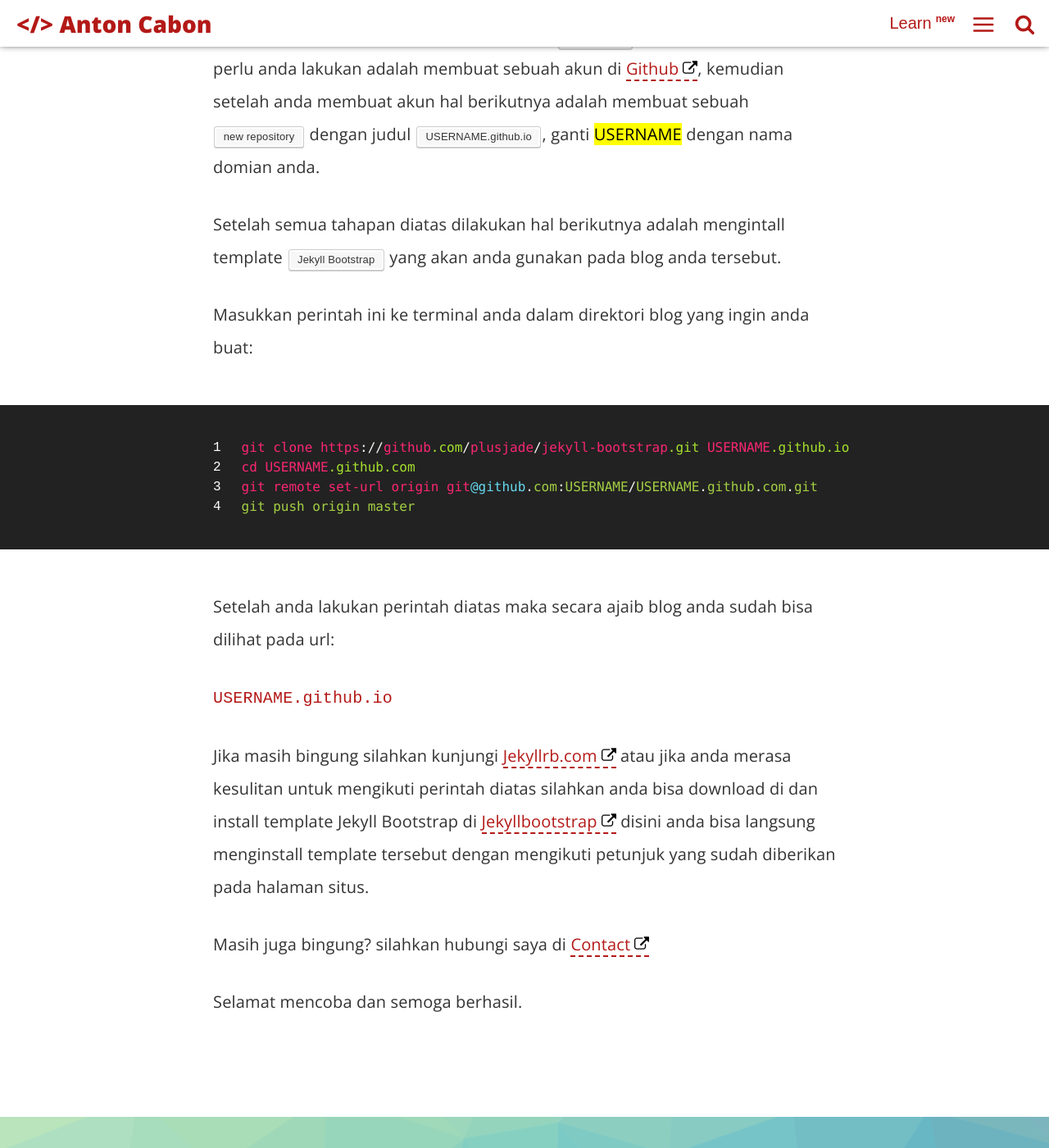
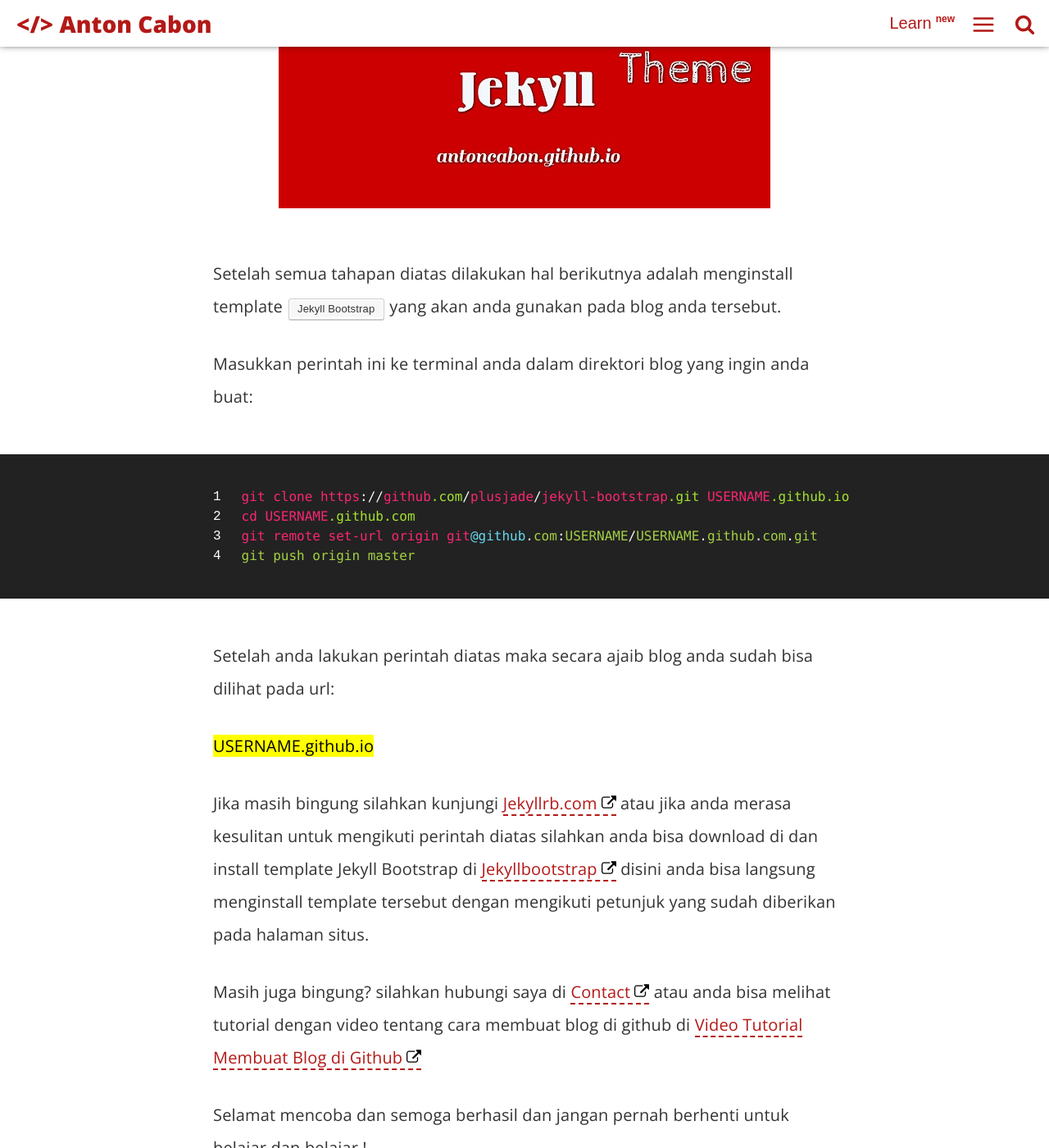
Before and after one commit to antoncabon/antoncabon.github.io, a Jekyll site: the page built from _posts/2016-06-08-cara-membuat-blog-di-github.markdown, in a window 1280 px wide and 1400 px high, scrolled down 961 px. Shown: the whole window at 82% size. Built offline with Jekyll 4.4.1, drawn with Linux system fonts in a browser that asks for light colours; comment, search, counter and statistics services are not loaded.

Commit message:
Update 2016-06-08-cara-membuat-blog-di-github.markdown

```diff
--- a/_posts/2016-06-08-cara-membuat-blog-di-github.markdown
+++ b/_posts/2016-06-08-cara-membuat-blog-di-github.markdown
@@ -2,7 +2,7 @@
 published: true
 layout: post
 title: "Cara Mudah Membuat Blog Di Github"
-image: '/assets/img/tutorial/blog-github.jpg'
+image: '/assets/img/tutorial/jekyll-theme.jpg'
 description: "Pada tutorial saya kali ini kembali akan saya coba tuliskan tahapan dalam membuat sebuah blog yang di hosting pada github."
 main-class: 'jekyll'
 tags:
@@ -12,11 +12,11 @@
 twitter_text: "Cara Mudah Membuat Blog Di Github"
 introduction: "Pada tutorial saya kali ini kembali akan saya coba tuliskan tahapan dalam membuat sebuah blog yang di hosting pada github."
 ---
-![Cara Membuat Blog di Github](/assets/img/tutorial/blog-github.jpg)
-
 Pada tutorial saya kali ini kembali akan saya coba tuliskan tahapan dalam membuat sebuah blog yang di hosting pada <kbd>Github.com</kbd>, hal yang pertama sekali perlu anda lakukan adalah membuat sebuah akun di [Github](https://github.com), kemudian setelah anda membuat akun hal berikutnya adalah membuat sebuah <kbd>new repository</kbd> dengan judul <kbd>USERNAME.github.io</kbd>, ganti <mark>USERNAME</mark> dengan nama domian anda.
 
-Setelah semua tahapan diatas dilakukan hal berikutnya adalah mengintall template <kbd>Jekyll Bootstrap</kbd> yang akan anda gunakan pada blog anda tersebut.
+![Cara Membuat Blog di Github](/assets/img/tutorial/jekyll-theme.jpg)
+
+Setelah semua tahapan diatas dilakukan hal berikutnya adalah menginstall template <kbd>Jekyll Bootstrap</kbd> yang akan anda gunakan pada blog anda tersebut.
 
 Masukkan perintah ini ke terminal anda dalam direktori blog yang ingin anda buat:
 
@@ -29,10 +29,10 @@
 
 Setelah anda lakukan perintah diatas maka secara ajaib blog anda sudah bisa dilihat pada url:
 
-<code class="filter">USERNAME.github.io</code>
+<mark>USERNAME.github.io</mark>
 
 Jika masih bingung silahkan kunjungi [Jekyllrb.com](https://jekyllrb.com/) atau jika anda merasa kesulitan untuk mengikuti perintah diatas silahkan anda bisa download di dan install template Jekyll Bootstrap  di [Jekyllbootstrap](http://themes.jekyllbootstrap.com/) disini anda bisa langsung menginstall template tersebut dengan mengikuti petunjuk yang sudah diberikan pada halaman situs.
 
-Masih juga bingung? silahkan hubungi saya di [Contact](https://antoncabon.github.io/about/)
+Masih juga bingung? silahkan hubungi saya di [Contact](https://antoncabon.github.io/about/) atau anda bisa melihat tutorial dengan video tentang cara membuat blog di github di [Video Tutorial Membuat Blog di Github](https://antoncabon.github.io/github-pages-and-jekyll-video-untuk-pemula/)
 
-Selamat mencoba dan semoga berhasil.
+Selamat mencoba dan semoga berhasil dan jangan pernah berhenti untuk belajar dan belajar !.
```
